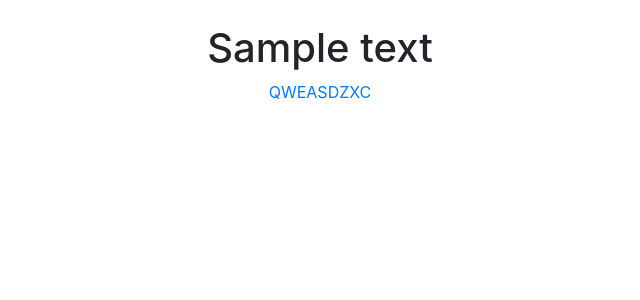
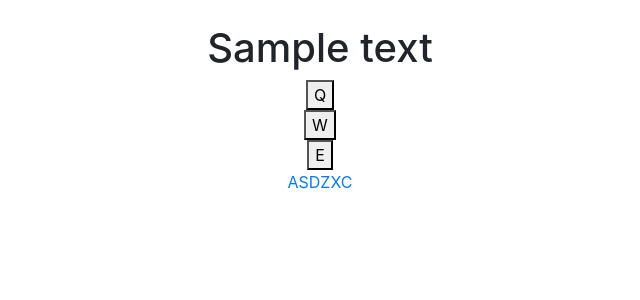
Before and after one commit to MorganS39/FEDL-projects, a React (Create React App) app in the folder drum/: page / in a window 1280 px wide. Shown: the top 300 px of the page, without its empty margins (320-960 px from the left). Built offline with nearby package versions, Linux system fonts and the light colour scheme; the HTML template or start-up script is replaced by a standard one.

Commit message:
trying to make button work/ updating format

```diff
--- a/drum/src/App.js
+++ b/drum/src/App.js
@@ -22,30 +22,24 @@ render() {
                     Sample text
                   </h1>
                   <div className="keypad">
-                    <a
-                        class="drum-pad"
-                        id="Q"
-                        title="Q audio"
-                        src="https://s3.amazonaws.com/freecodecamp/drums/Chord_1.mp3"
-                    >
-                      Q
-                    </a>
-                    <a
-                        class="drum-pad"
-                        id="W"
-                        title="W audio"
-                        src="https://s3.amazonaws.com/freecodecamp/drums/Chord_2.mp3"
-                    >
-                      W
-                    </a>
-                    <a
-                        class="drum-pad"
-                        id="E"
-                        title="E audio"
-                        src="https://s3.amazonaws.com/freecodecamp/drums/Chord_3.mp3"
-                    >
-                      E
-                    </a>
+                    <div className="drum-pad">
+                      <button id="qAudio">
+                        Q
+                        <audio class="clip" id="Q" src="https://s3.amazonaws.com/freecodecamp/drums/Chord_1.mp3">Q</audio>
+                      </button>
+                    </div>
+                    <div className="drum-pad">
+                      <button id="wAudio">
+                        W
+                        <audio class="clip" id="W" src="https://s3.amazonaws.com/freecodecamp/drums/Chord_2.mp3">W</audio>
+                      </button>
+                    </div>
+                    <div className="drum-pad">
+                      <button id="eAudio">
+                        E
+                        <audio class="clip" id="E" src="https://s3.amazonaws.com/freecodecamp/drums/Chord_3.mp3">E</audio>
+                      </button>
+                    </div>
                     <a
                         class="drum-pad"
                         id="A"
```
